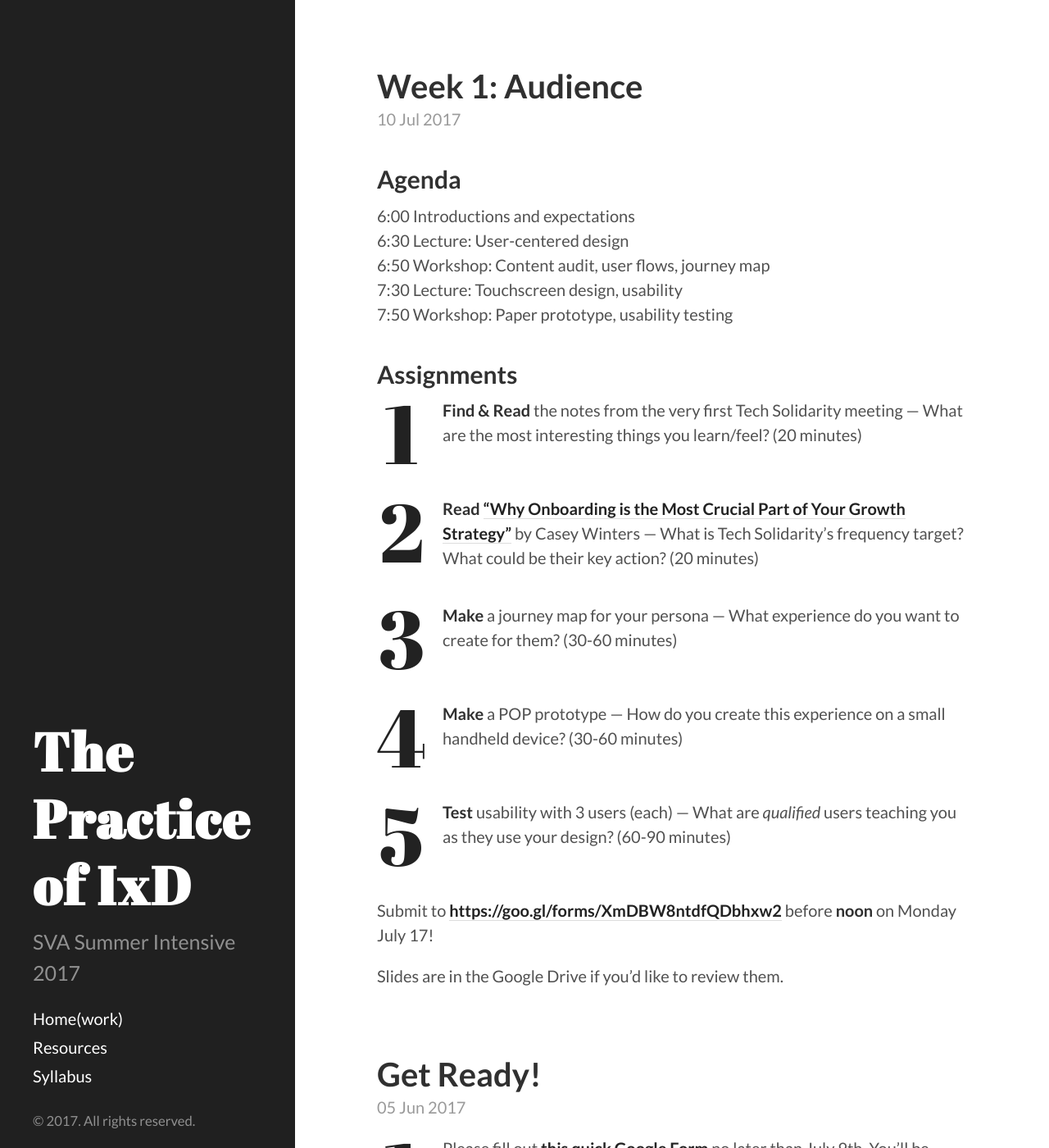
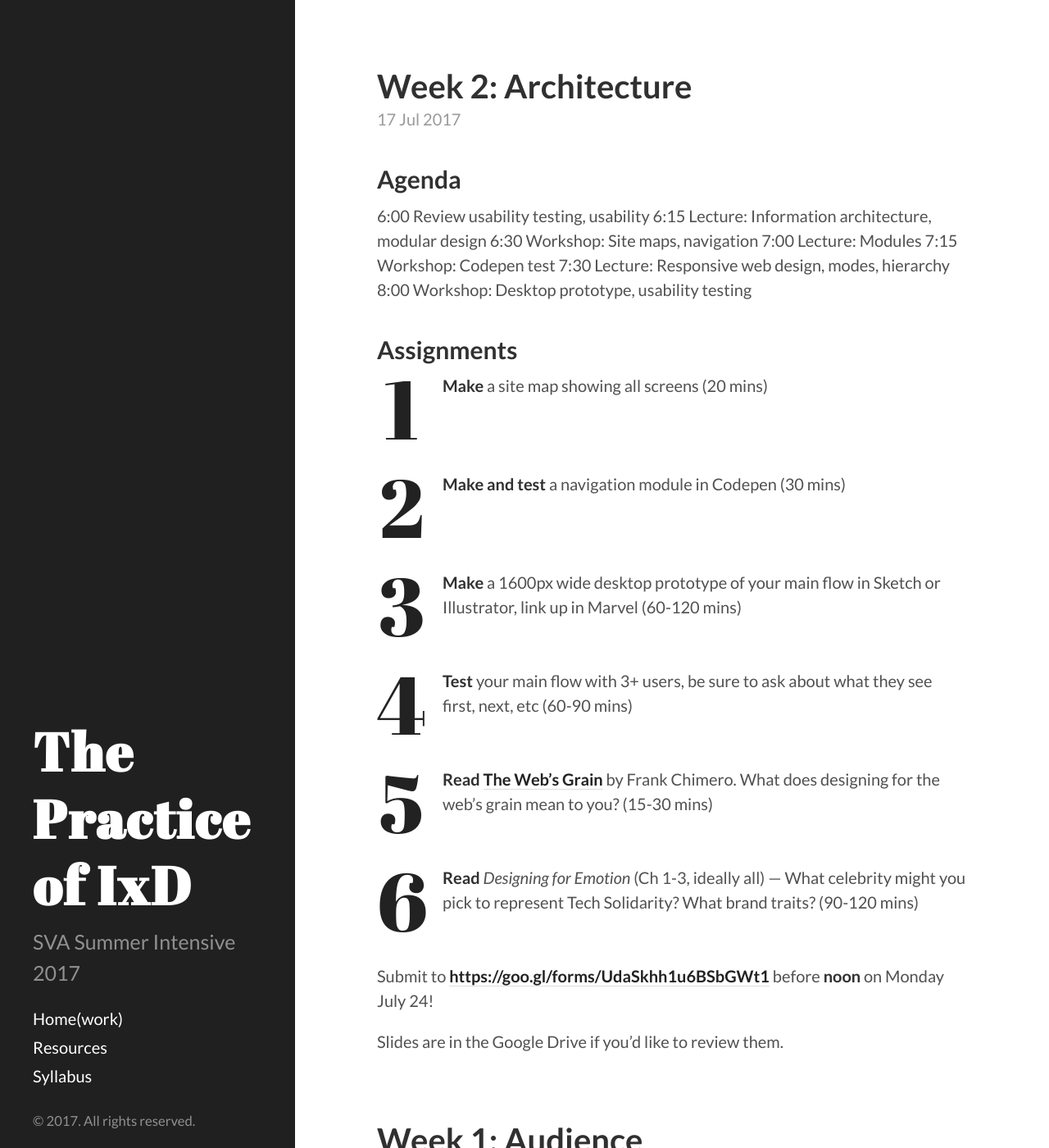
Before and after one commit to energy7/practiceixd, a Jekyll site: the page built from index.html, in a window 1280 px wide and 1400 px high. Shown: the whole window at 82% size. Built offline with Jekyll 4.4.1, drawn with Linux system fonts in a browser that asks for light colours.

Commit message:
new resource, outline 2

```diff
--- /dev/null
+++ b/_posts/2017-07-17-architecture.markdown
@@ -0,0 +1,30 @@
+---
+layout: post
+title:  "Week 2: Architecture"
+date:   2017-07-17 18:00:00 -0400
+categories: lecture homework
+visible: 1
+---
+
+## Agenda
+
+6:00 Review usability testing, usability
+6:15 Lecture: Information architecture, modular design
+6:30 Workshop: Site maps, navigation
+7:00 Lecture: Modules
+7:15 Workshop: Codepen test
+7:30 Lecture: Responsive web design, modes, hierarchy
+8:00 Workshop: Desktop prototype, usability testing
+
+## Assignments
+
+1. **Make** a site map showing all screens (20 mins)
+2. **Make and test** a navigation module in Codepen (30 mins)
+3. **Make** a 1600px wide desktop prototype of your main flow in Sketch or Illustrator, link up in Marvel (60-120 mins)
+4. **Test** your main flow with 3+ users, be sure to ask about what they see first, next, etc (60-90 mins)
+6. **Read** [The Web's Grain](https://www.frankchimero.com/writing/the-webs-grain/) by Frank Chimero. What does designing for the web's grain mean to you? (15-30 mins)
+5. **Read** *Designing for Emotion* (Ch 1-3, ideally all) — What celebrity might you pick to represent Tech Solidarity? What brand traits? (90-120 mins)
+
+Submit to [https://goo.gl/forms/UdaSkhh1u6BSbGWt1](https://goo.gl/forms/UdaSkhh1u6BSbGWt1) before **noon** on Monday July 24!
+
+Slides are in the Google Drive if you'd like to review them.
```
Also changed, not shown: resources.md (+1 -1 lines).
